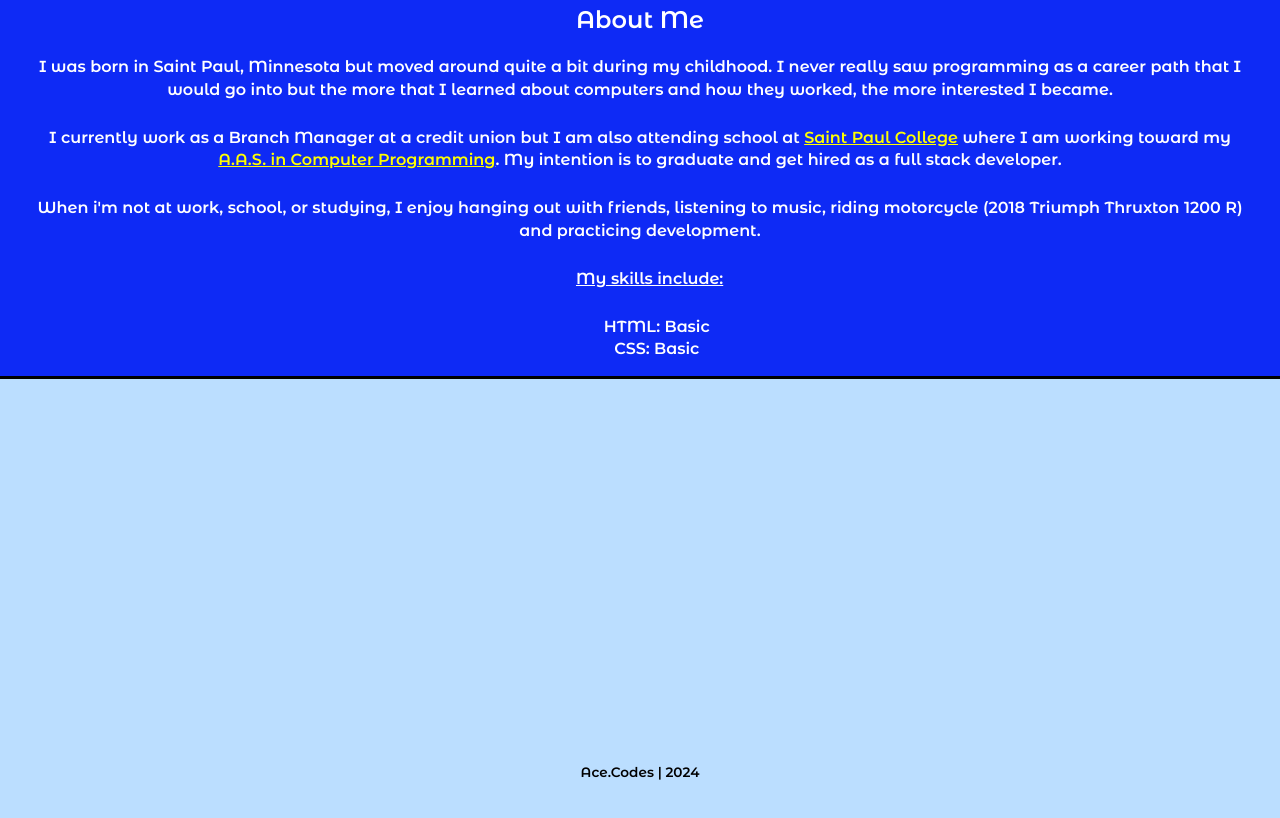
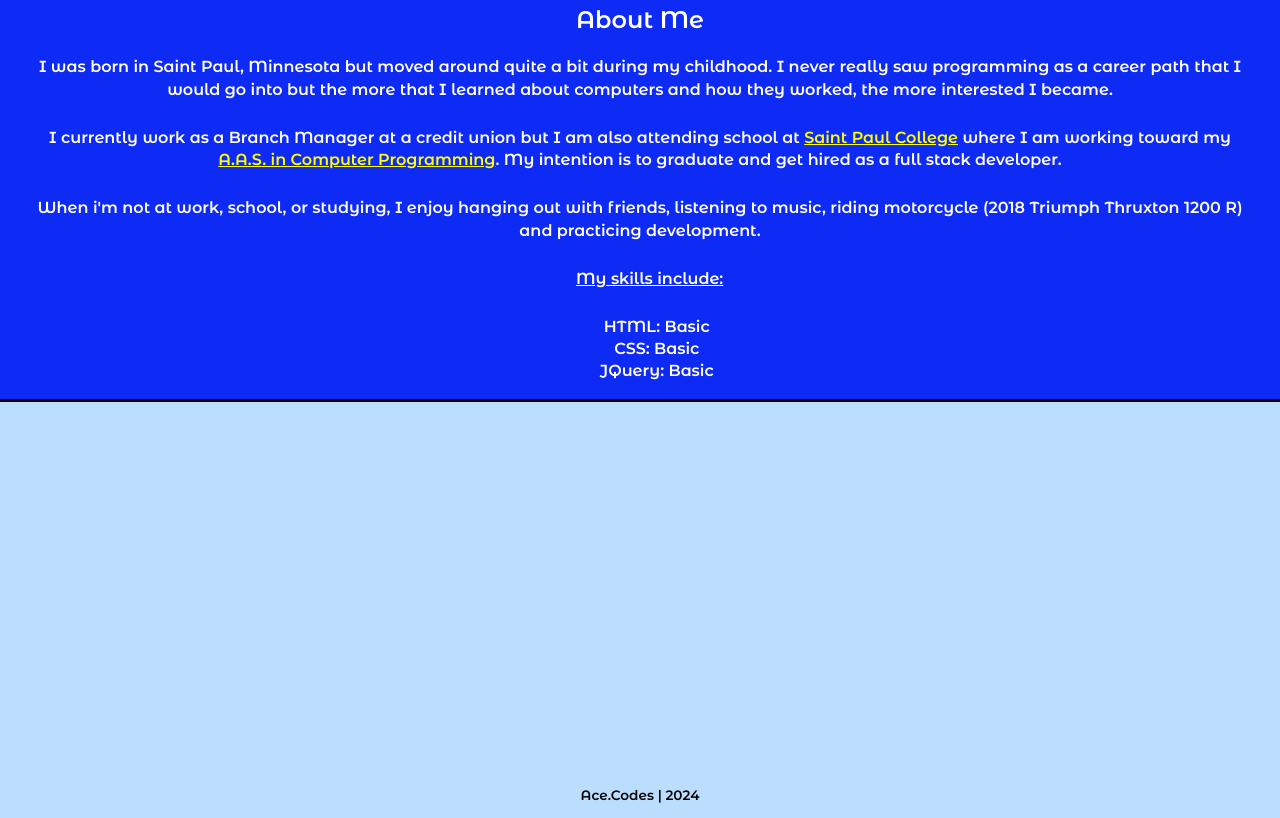
Before and after one commit to ACE-Elements/ACE-Elements.github.io, a website built with webpack: page index.html in a window 1280 px wide. Shown: the part 784-1602 px from the top of the page. Before the commit the page ends 1580 px from the top, so only its background shows below. Built offline with nearby package versions, Linux system fonts and the light colour scheme; files whose address does not match are found by name.

Commit message:
Updated skill list

```diff
--- a/index.html
+++ b/index.html
@@ -55,6 +55,7 @@
     <ul id="skillsList">
       <li>HTML: Basic</li>
       <li>CSS: Basic</li>
+      <li>JQuery: Basic</li>
     </ul>
   </div>
 
```
